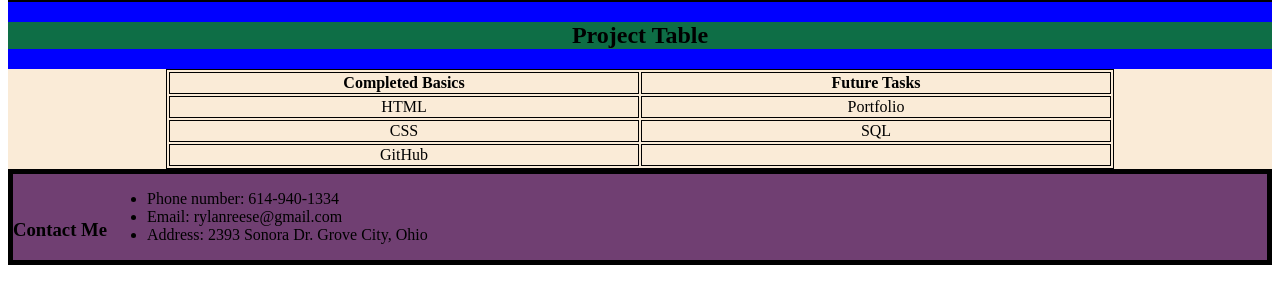
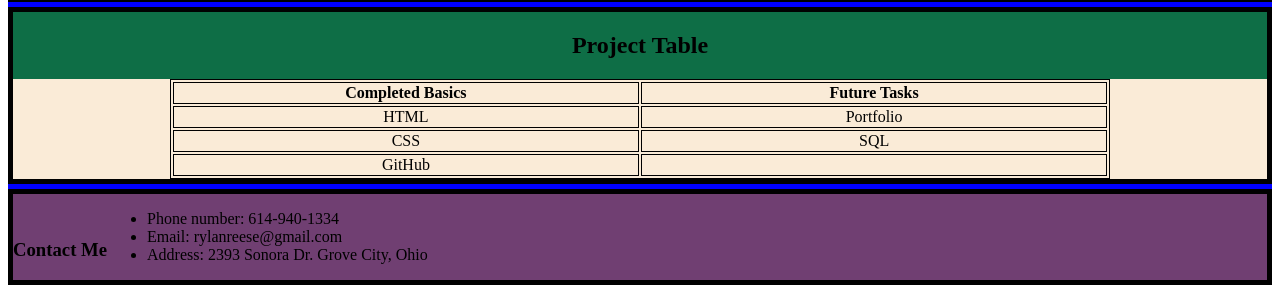
Before and after one commit to RAC11/Portfolio, a plain HTML site: page index.html in a window 1280 px wide. Shown: the part 1272-1565 px from the top of the page. Drawn offline with Linux system fonts and the light colour scheme.

Commit message:
fixed border in the table

```diff
--- a/index.html
+++ b/index.html
@@ -119,7 +119,8 @@
             />
           </div> -->
         </div>
-        <h2 class="roadmap">Project Table</h2>
+        <div class="roadmap">
+          <h2>Project Table</h2>
           <div class="table">
             <table>
               <tr>
@@ -142,6 +143,7 @@
             <br />
           </div>
         </div>
+      </div>
       <div class="footer">
         <div class="contact-info">
           <h3>Contact Me</h3>
--- a/style.css
+++ b/style.css
@@ -10,7 +10,7 @@
 
 .header{
  display: grid;
- margin: auto;
+ margin-right: 10px;
  width: 100%;
  background-color: grey;
  color: #2b2727;
@@ -202,9 +202,15 @@
 
     .roadmap {
         background-color:rgb(14, 110, 70) ;
-        display: flex;
+        display: block;
         justify-content: center;
-
+        text-align: center;
+        box-sizing: border-box;
+        border: 5px;
+        border-style: solid;
+        border-color: black;
+        margin-top: 5px;
+        margin-bottom: 5px;
     }
 
     .footer{
@@ -282,6 +288,6 @@
     }
 
     .table{
-        display: block;
+        display: flex;
     }
 }
```
Lines whose indentation alone changed are shown as unchanged.
